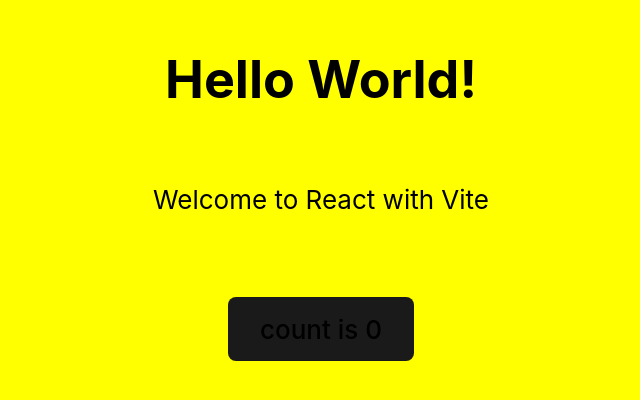
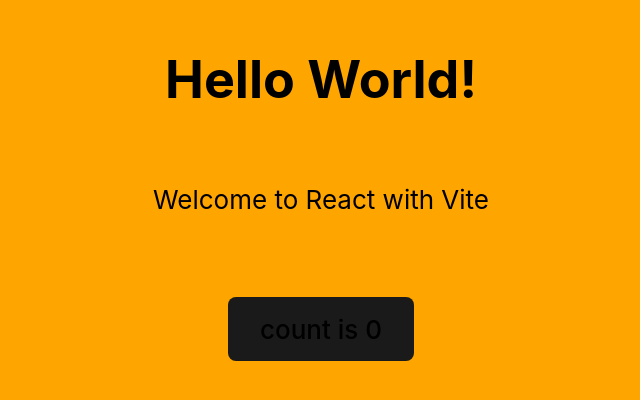
Before and after one commit to sam2k13/react-hello-world, a React (Vite) app: page / in a window 1280 px wide. Shown: the part 190-590 px from the top of the page, without its empty margins (319-959 px from the left). Built offline with nearby package versions, Linux system fonts and the light colour scheme.

Commit message:
Change background color to orange

```diff
--- a/src/App.css
+++ b/src/App.css
@@ -3,7 +3,7 @@
 }
 
 .App-header {
-  background-color: yellow;
+  background-color: orange;
   min-height: 100vh;
   display: flex;
   flex-direction: column;
```
